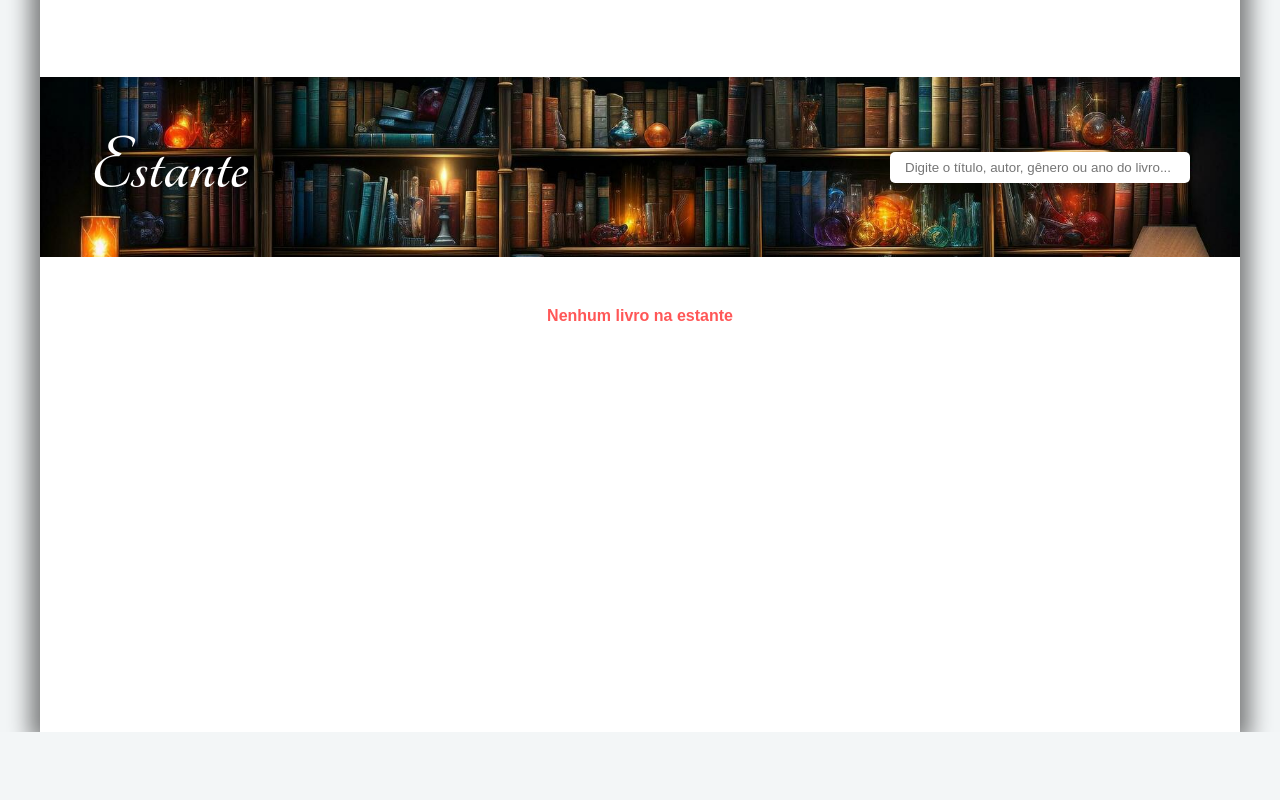
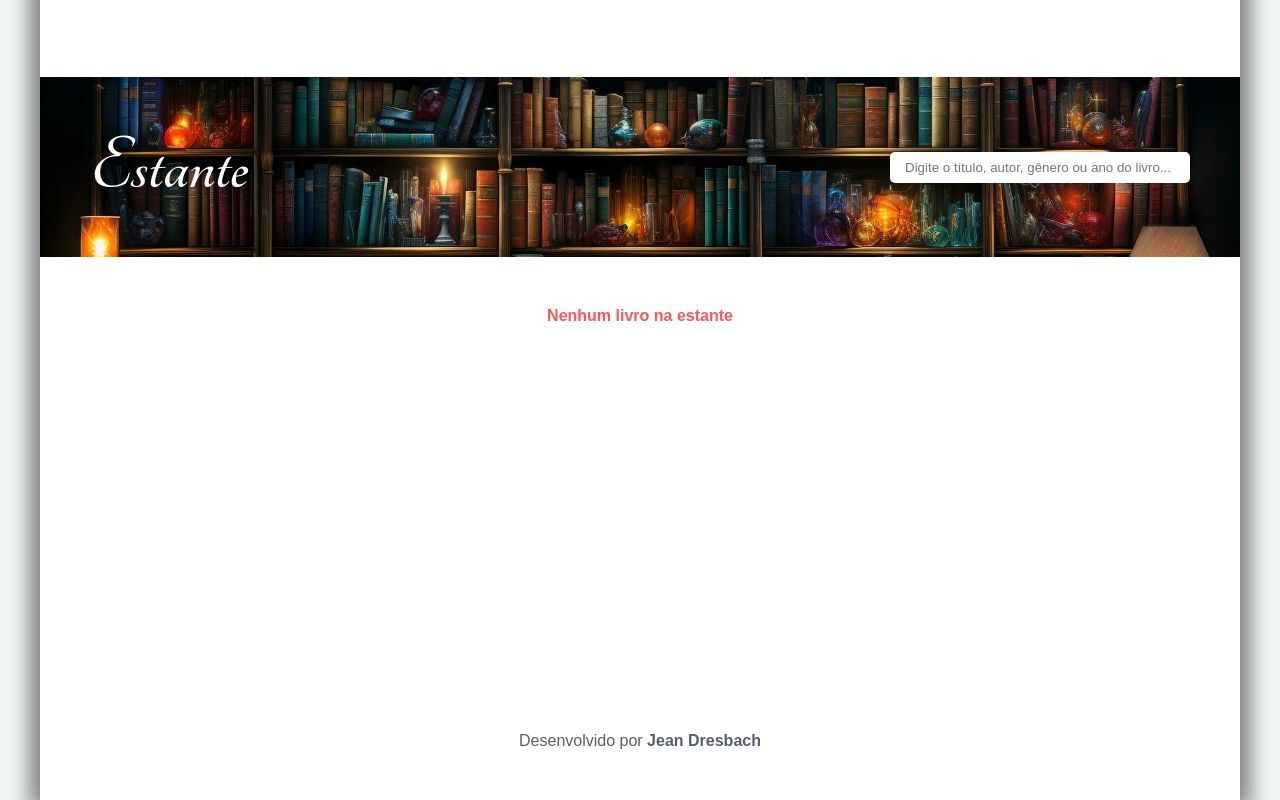
Before and after one commit to Jean-Dresbach/The-Magical-Library, a React (Vite) app: page / in a window 1280 px wide. Shown: the part 1021-1821 px from the top of the page. Before the commit the page ends 1753 px from the top, so only its background shows below. Built offline with nearby package versions, Linux system fonts and the light colour scheme.

Commit message:
footer added

```diff
--- a/src/App.tsx
+++ b/src/App.tsx
@@ -7,6 +7,7 @@ import { Main } from "./components/Main"
 import { BooksProvider } from "./contexts/BooksContext"
 import { useTheme } from "./contexts/ThemeContext"
 import { ModalContextProvider } from "./contexts/ModalContext"
+import { Footer } from "./components/Footer"
 
 export function App() {
   const { theme } = useTheme()
@@ -19,6 +20,7 @@ export function App() {
         <ModalContextProvider>
           <Main />
         </ModalContextProvider>
+        <Footer />
       </BooksProvider>
     </ThemeProvider>
   )
--- /dev/null
+++ b/src/components/Footer/index.tsx
@@ -0,0 +1,14 @@
+import { Wrapper } from "./styles"
+
+export function Footer() {
+  return (
+    <Wrapper>
+      <p>
+        Desenvolvido por{" "}
+        <a href="https://github.com/Jean-Dresbach" target="_blank">
+          Jean Dresbach
+        </a>
+      </p>
+    </Wrapper>
+  )
+}
--- /dev/null
+++ b/src/components/Footer/styles.ts
@@ -0,0 +1,23 @@
+import styled from "styled-components"
+
+export const Wrapper = styled.footer`
+  padding-bottom: 50px;
+  background-color: ${({ theme }) => theme.colors.mainBackground};
+  text-align: center;
+
+  span {
+    font-weight: bolder;
+    font-size: large;
+  }
+
+  a {
+    text-decoration: none;
+    color: ${({ theme }) => theme.colors.text};
+    font-weight: bold;
+  }
+
+  a:hover {
+    font-weight: bold;
+    color: ${({ theme }) => theme.colors.secondary};
+  }
+`
--- a/src/components/Main/styles.ts
+++ b/src/components/Main/styles.ts
@@ -151,7 +151,7 @@ export const ContainerBooks = styled.section`
 
   @media screen and (max-width: 600px) {
     & {
-      padding: 50px 30px 30px;
+      padding: 50px 30px;
     }
   }
 `
```
